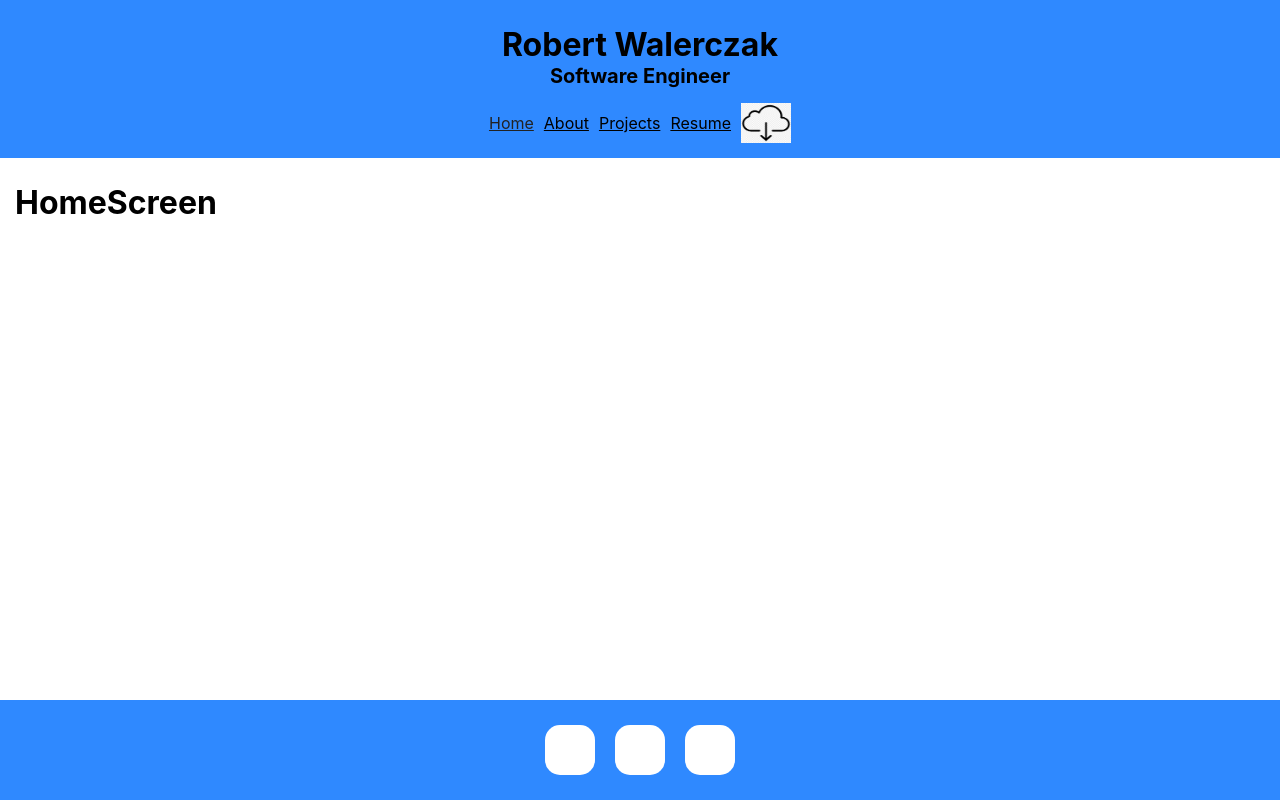
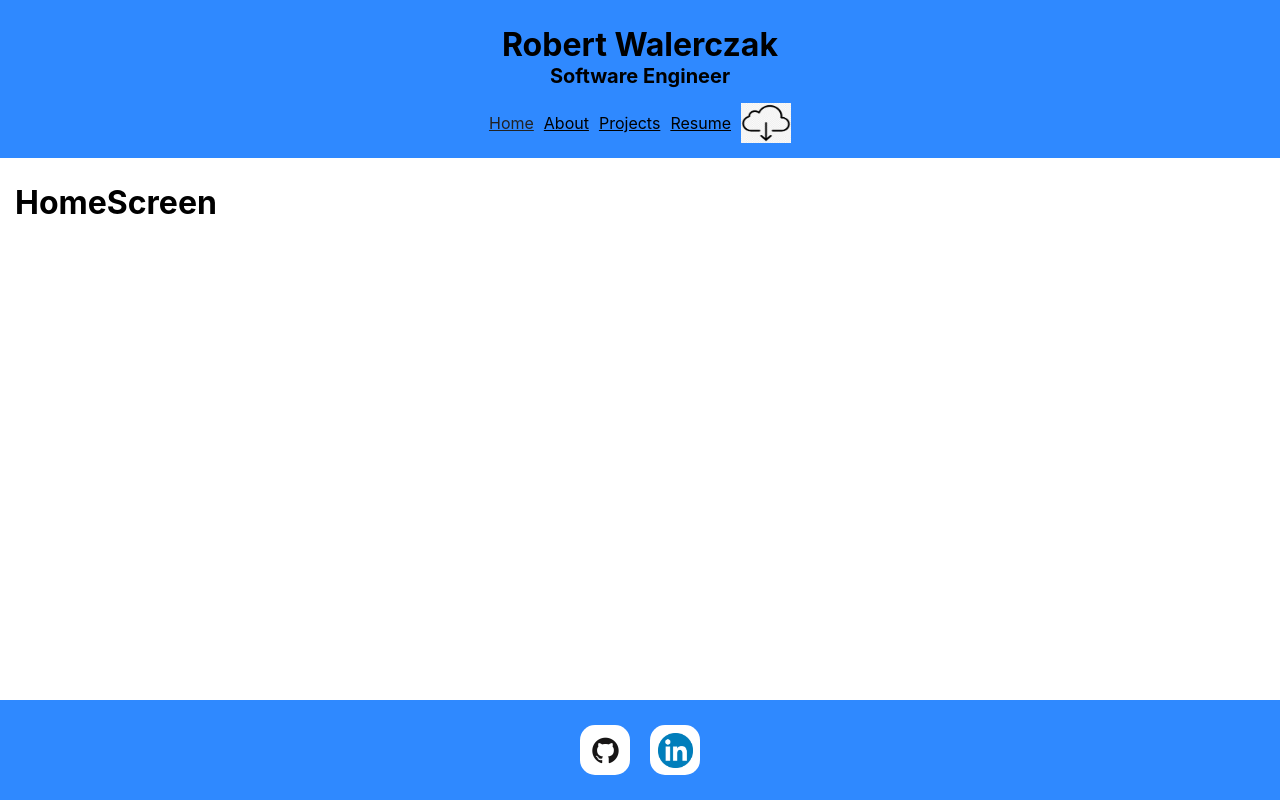
Before and after one commit to RobWal/portfolio, a React (Create React App) app: page / in a window 1280 px wide. Built offline with nearby package versions, Linux system fonts and the light colour scheme.

Commit message:
Tweak social buttons & footer

```diff
--- a/src/components/atoms/SocialButton/SocialButton.css
+++ b/src/components/atoms/SocialButton/SocialButton.css
@@ -8,3 +8,15 @@
     align-items: center;
     justify-content: center;
 }
+
+.social-link {
+    margin: 0;
+    padding: 0;
+    width: 35px;
+    height: 35px;
+}
+
+.social-link-image {
+    width: 35px;
+    height: 35px;
+}
--- a/src/components/atoms/SocialButton/index.tsx
+++ b/src/components/atoms/SocialButton/index.tsx
@@ -1,8 +1,18 @@
 import './SocialButton.css'
 
-const SocialButton = () => {
+type SocialButton = {
+    fileName: string,
+    link: string,
+    alternate: string,
+}
+
+const SocialButton = ({fileName, link, alternate}: SocialButton) => {
     return (
-        <div className="social"></div>
+        <div className="social">
+            <a className="social-link" href={link} target="_blank">
+                <img className="social-link-image" src={fileName} alt={alternate}/>
+            </a>
+        </div>
     )
 }
 
--- a/src/components/organisms/Footer/Footer.css
+++ b/src/components/organisms/Footer/Footer.css
@@ -5,11 +5,13 @@
     margin: 0;
     padding: 0;
     bottom: 0;
-    position: absolute;
+    position: fixed;
     height: 100px;
     width: 100%;
     display: flex;
     justify-content: center;
     align-items: center;
+    background-attachment: scroll;
+    background-position: 0% 0%;
     /* justify-content: space-between; */
 }
--- a/src/components/organisms/Footer/index.tsx
+++ b/src/components/organisms/Footer/index.tsx
@@ -4,9 +4,8 @@ import './Footer.css'
 const Footer = () => {
     return (
         <div className="footer">
-            <SocialButton />
-            <SocialButton />
-            <SocialButton />
+            <SocialButton fileName="gitIcon.png" link="https://github.com/RobWal" alternate="GitHub"/>
+            <SocialButton fileName="linkedinIcon.png" link="https://www.linkedin.com/in/robert-walerczak-2524a268/" alternate="LinkedIn"/>
         </div>
     )
 }
--- a/src/components/pages/About/About.css
+++ b/src/components/pages/About/About.css
@@ -1,3 +1,3 @@
 .about {
-    margin: 15px;
+    margin: 15px 15px 115px 15px;
 }
--- a/src/components/pages/Contact/Contact.css
+++ b/src/components/pages/Contact/Contact.css
@@ -1,3 +1,3 @@
 .contact {
-    margin: 15px;
+    margin: 15px 15px 115px 15px;
 }
--- a/src/components/pages/HomeScreen/HomeScreen.css
+++ b/src/components/pages/HomeScreen/HomeScreen.css
@@ -1,3 +1,7 @@
 .home-screen {
-    margin: 15px;
+    margin: 15px 15px 115px 15px;
 }
+
+.h1 {
+    margin: 50px;
+}
--- a/src/components/pages/PageNotFound/PageNotFound.css
+++ b/src/components/pages/PageNotFound/PageNotFound.css
@@ -1,3 +1,3 @@
 .page-not-found {
-    margin: 15px;
+    margin: 15px 15px 115px 15px;
 }
--- a/src/components/pages/ProjectInformation/ProjectInformation.css
+++ b/src/components/pages/ProjectInformation/ProjectInformation.css
@@ -1,3 +1,3 @@
 .project-information {
-    margin: 15px;
+    margin: 15px 15px 115px 15px;
 }
```
Also changed, not shown: public/gitIcon.png (added), public/linkedinIcon.png (added).
